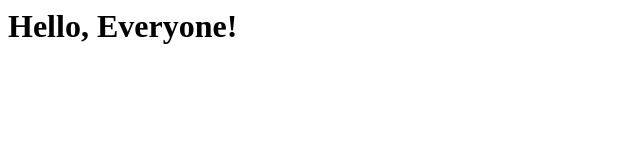
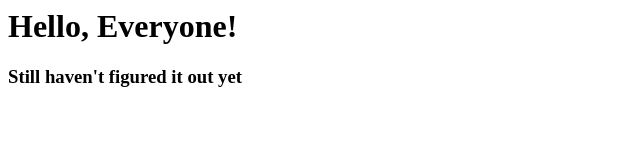
Before and after one commit to hiveanalytics/test2, a plain HTML site: page index.html in a window 1280 px wide. Shown: the whole page, without its empty margins (0-640 px from the left). Drawn offline with Linux system fonts and the light colour scheme.

Commit message:
Update index.html

```diff
--- a/index.html
+++ b/index.html
@@ -1 +1,2 @@
 <h1> Hello, Everyone! </h1>
+<h3> Still haven't figured it out yet </h3>
```
